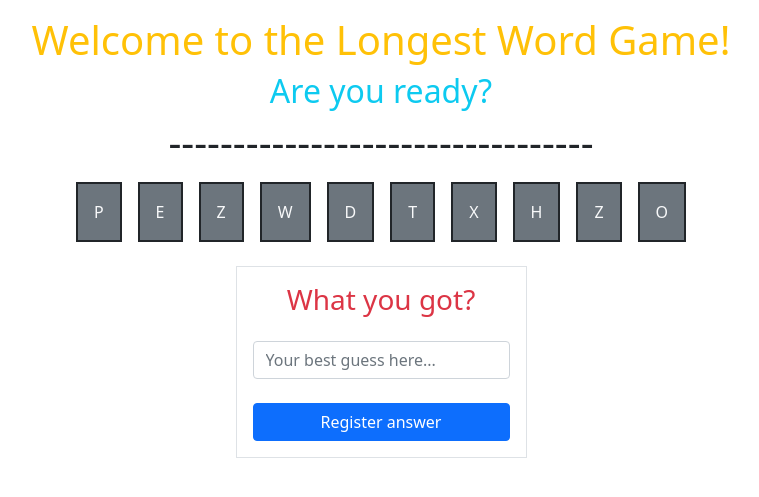
After one commit to Takahashi-Seiji/rails-longest-word-game, a Rails app: page /new in a window 1280 px wide. The commit adds this page. Shown: the top 497 px of the page, without its empty margins (259-1018 px from the left). Run offline with Rails 7, Linux system fonts and the light colour scheme; some libraries are stand-ins or nearby versions.

Commit message:
Rails longest word gsame :)

```diff
--- a/app/assets/stylesheets/application.css
+++ b/app/assets/stylesheets/application.css
@@ -13,3 +13,11 @@
  *= require_tree .
  *= require_self
  */
+ #myProgress {
+   width: 100%;
+ }
+
+ #myBar {
+   width: 1%;
+   height: 30px;
+ }
--- /dev/null
+++ b/app/controllers/games_controller.rb
@@ -0,0 +1,46 @@
+require 'open-uri'
+require 'json'
+
+class GamesController < ApplicationController
+  def new
+    @letters = Array.new(10) { ('A'..'Z').to_a.sample }
+  end
+
+  def score
+    message
+    compute_score
+  end
+
+  private
+
+  def check_letter
+    @answer = params[:answer]&.upcase
+    @letters = params[:letters]
+    @answer.chars.all? { |letter| @answer.count(letter) <= @letters.count(letter) }
+  end
+
+  def message
+    if check_letter
+      if check_language
+        @message = 'Well done'
+      else
+        @message = 'Ayo what? Not an english word'
+      end
+    else
+      @message = 'Ayo, do not cheat!'
+    end
+  end
+
+  def compute_score
+    @answer = params[:answer]
+    @score = @answer.length * 5
+  end
+
+  def check_language
+    @answer = params[:answer]
+    url = "https://wagon-dictionary.herokuapp.com/#{@answer}"
+    word_serialized = URI.open(url).read
+    @answer = JSON.parse(word_serialized)
+    @answer['found']
+  end
+end
--- /dev/null
+++ b/app/helpers/games_helper.rb
@@ -0,0 +1,5 @@
+module GamesHelper
+  def loading_animation
+    "---------------------------------"
+  end
+end
--- a/app/javascript/controllers/hello_controller.js
+++ b/app/javascript/controllers/hello_controller.js
@@ -1,7 +1,36 @@
 import { Controller } from "@hotwired/stimulus"
 
 export default class extends Controller {
+  static targets = ["bar", "result"]
+  static classes = ["display"]
+
   connect() {
-    this.element.textContent = "Hello World!"
+    console.log(this.barTarget);
+
+    var i = 0;
+
+    if (i == 0) {
+      i = 1;
+      var elem = this.barTarget;
+      var results = this.resultTarget;
+      var width = 10;
+      var id = setInterval(frame, 10);
+      function frame() {
+        if (width >= 100) {
+          clearInterval(id);
+          i = 0;
+          if (width >= 100) {
+            results.classList.remove("d-none")
+          }
+        } else {
+          width++;
+          elem.style.width = width + "%";
+          elem.innerHTML = width + "%";
+        }
+      }
+    }
+
+    console.log(this.resultTarget);
+    console.log("SIEJI");
   }
 }
--- /dev/null
+++ b/app/views/games/new.html.erb
@@ -0,0 +1,24 @@
+<div class="container mt-3 d-flex flex-column align-items-center justify-content-center">
+    <h1 class="text-warning">Welcome to the Longest Word Game!</h1>
+    <h2 class="text-info">Are you ready?</h2>
+    <h1>---------------------------------</h1>
+
+    <div class="d-flex">
+      <% @letters.each do |letter| %>
+        <div class="border border-2 border-dark border-rounded p-3 m-2 text-light bg-secondary">
+          <%= letter %>
+        </div>
+      <% end %>
+    </div>
+
+    <div class="border p-3 mt-3 rounded-4 d-flex flex-column align-items-center justify-content-center">
+      <h3 class="text-danger">What you got?</h3>
+      <form action="/score" method="post" data-turbo="false">
+        <input type="text" name="answer" placeholder="Your best guess here..." class="form-control mb-4 mt-3">
+        <input type="submit" value="Register answer" class="btn btn-primary w-100">
+        <%= hidden_field_tag :authenticity_token, form_authenticity_token %>
+        <%= hidden_field_tag :letters, value: @letters %>
+
+      </form>
+    </div>
+</div>
--- a/app/views/layouts/application.html.erb
+++ b/app/views/layouts/application.html.erb
@@ -8,9 +8,11 @@
 
     <%= stylesheet_link_tag "application", "data-turbo-track": "reload" %>
     <%= javascript_importmap_tags %>
+    <link href="https://cdn.jsdelivr.net/npm/bootstrap@5.1.3/dist/css/bootstrap.min.css" rel="stylesheet" integrity="sha384-1BmE4kWBq78iYhFldvKuhfTAU6auU8tT94WrHftjDbrCEXSU1oBoqyl2QvZ6jIW3" crossorigin="anonymous">
   </head>
 
   <body>
     <%= yield %>
+    <script src="https://cdn.jsdelivr.net/npm/bootstrap@5.1.3/dist/js/bootstrap.bundle.min.js" integrity="sha384-ka7Sk0Gln4gmtz2MlQnikT1wXgYsOg+OMhuP+IlRH9sENBO0LRn5q+8nbTov4+1p" crossorigin="anonymous"></script>
   </body>
 </html>
--- a/config/routes.rb
+++ b/config/routes.rb
@@ -7,4 +7,6 @@ Rails.application.routes.draw do
 
   # Defines the root path route ("/")
   # root "posts#index"
+  get 'new', to: 'games#new'
+  post 'score', to: 'games#score'
 end
```
Also changed, not shown: app/views/games/score.html.erb (added, +21 -0 lines), test/controllers/games_controller_test.rb (added, +7 -0 lines).
